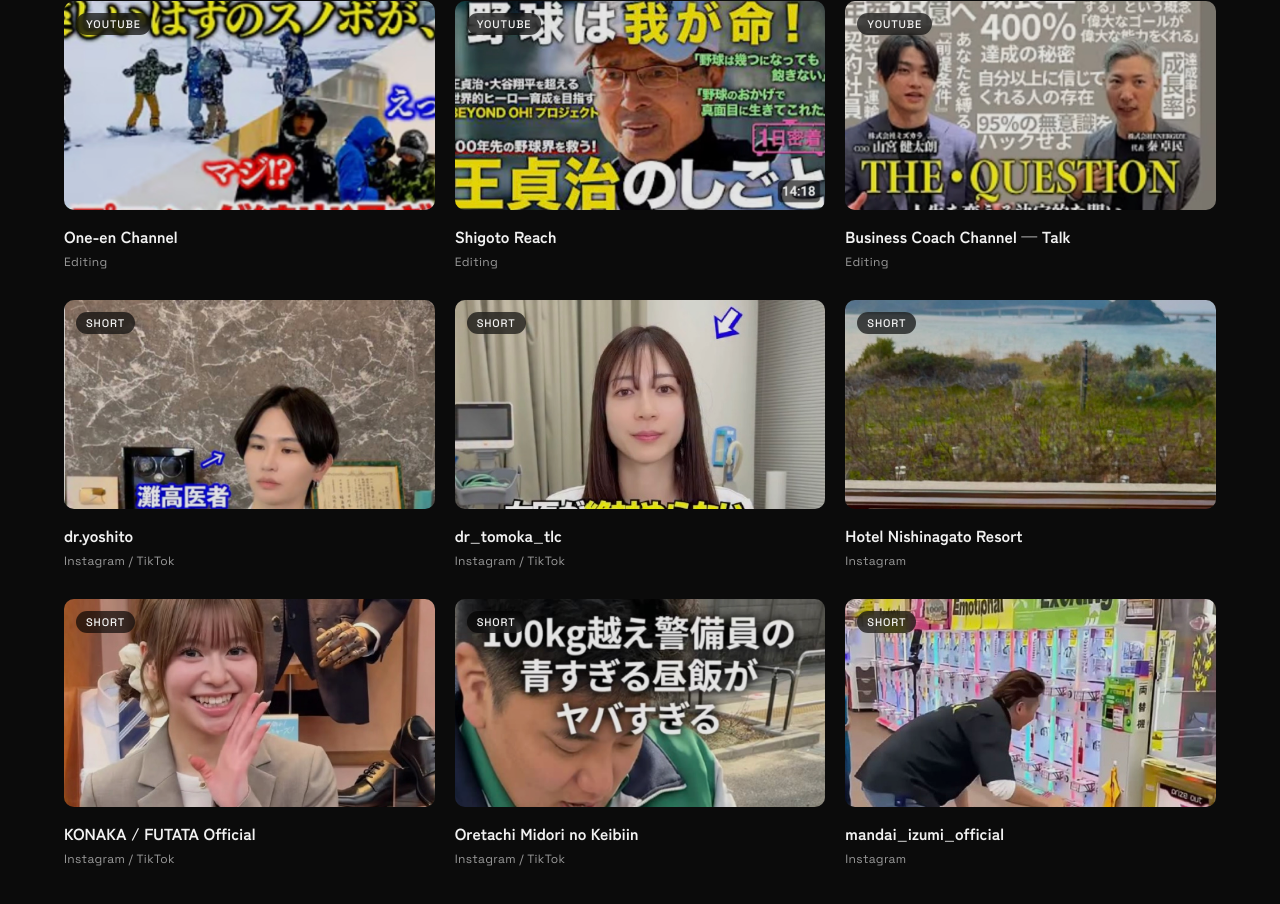
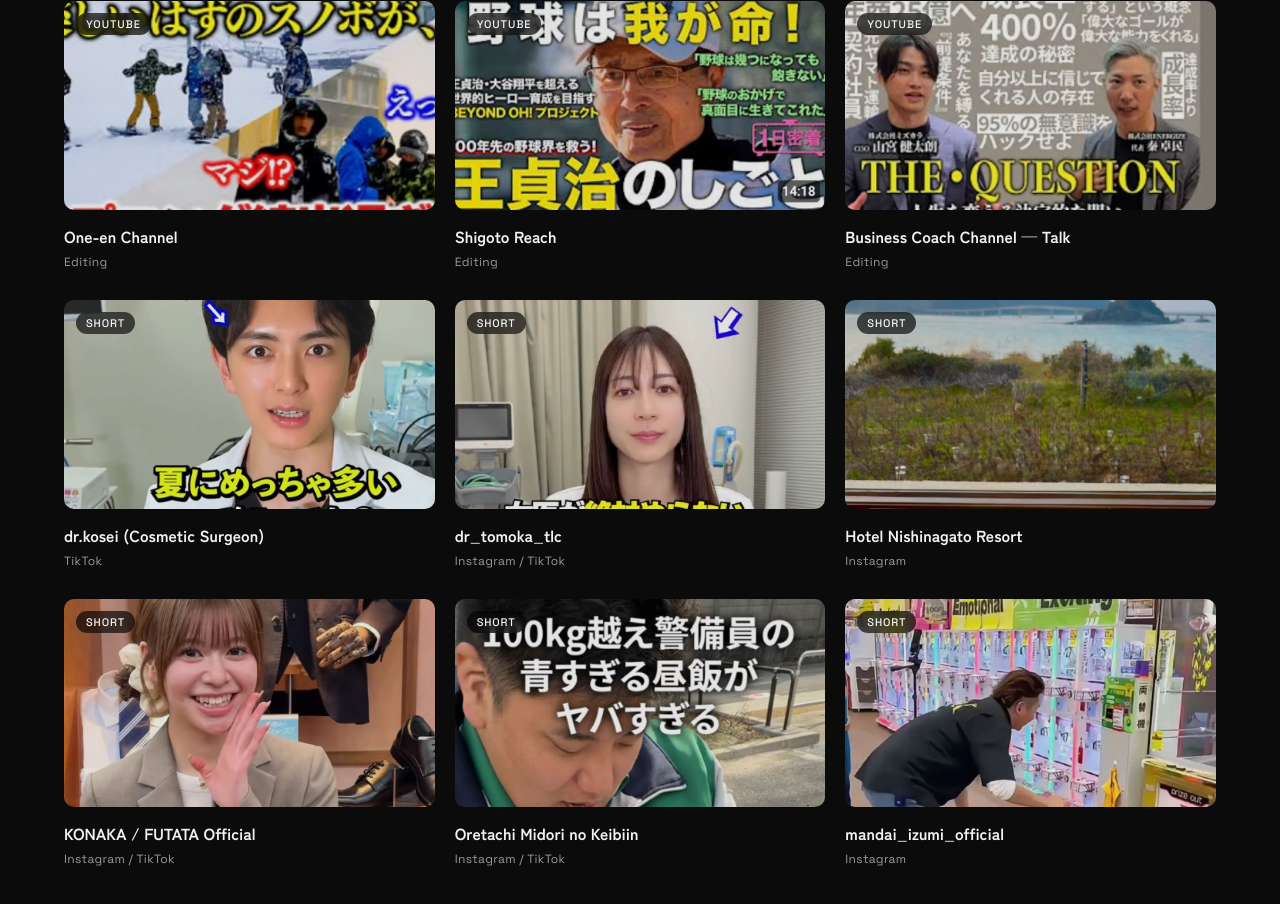
Before and after one commit to hobayashi-sketch/portfolio, a plain HTML site: page index.html in a window 1280 px wide. Shown: the part 3236-4140 px from the top of the page. Drawn offline with Linux system fonts and the light colour scheme.

Commit message:
dr.yoshito を dr.kosei のTikTok作品に差し替え
Co-Authored-By: Claude Opus 5.5 <noreply@anthropic.com>

```diff
--- a/index.html
+++ b/index.html
@@ -277,7 +277,7 @@ const WORKS = [
   {img:"09",cat:"yt",ja:"ワンエンちゃんねる",en:"One-en Channel",role:"Editing",url:"https://www.youtube.com/watch?v=SJsLg2LlWoA&t=245s"},
   {img:"16",cat:"yt",ja:"しごとリーチ",en:"Shigoto Reach",role:"Editing",url:"https://www.youtube.com/watch?v=SUvdOPIUPSY"},
   {img:"01",cat:"yt",ja:"秦卓民 ビジネスコーチch 対談",en:"Business Coach Channel — Talk",role:"Editing",url:"https://www.youtube.com/watch?v=C_yhickVrYs&t=6s"},
-  {img:"04",cat:"sns",v:1,ja:"dr.yoshito",en:"dr.yoshito",role:"Instagram / TikTok",url:"https://vt.tiktok.com/ZSsNXx7Kd/"},
+  {img:"dr_kosei",cat:"sns",v:1,ja:"dr.kosei（美容外科医）",en:"dr.kosei (Cosmetic Surgeon)",role:"TikTok",url:"https://www.tiktok.com/@dr.kosei/video/7675252065790070037"},
   {img:"05",cat:"sns",v:1,ja:"dr_tomoka_tlc",en:"dr_tomoka_tlc",role:"Instagram / TikTok",url:"https://www.instagram.com/reel/DgFHZeDT0SC/"},
   {img:"11",cat:"sns",v:1,ja:"ホテル西長門リゾート",en:"Hotel Nishinagato Resort",role:"Instagram",url:"https://www.instagram.com/reel/DW-aPCTjyuy/"},
   {img:"08",cat:"sns",v:1,ja:"コナカ・フタタ 公式",en:"KONAKA / FUTATA Official",role:"Instagram / TikTok",url:"https://www.instagram.com/reel/DWD9uS5gdog/"},
```
Also changed, not shown: img/dr_kosei.jpg (added).
